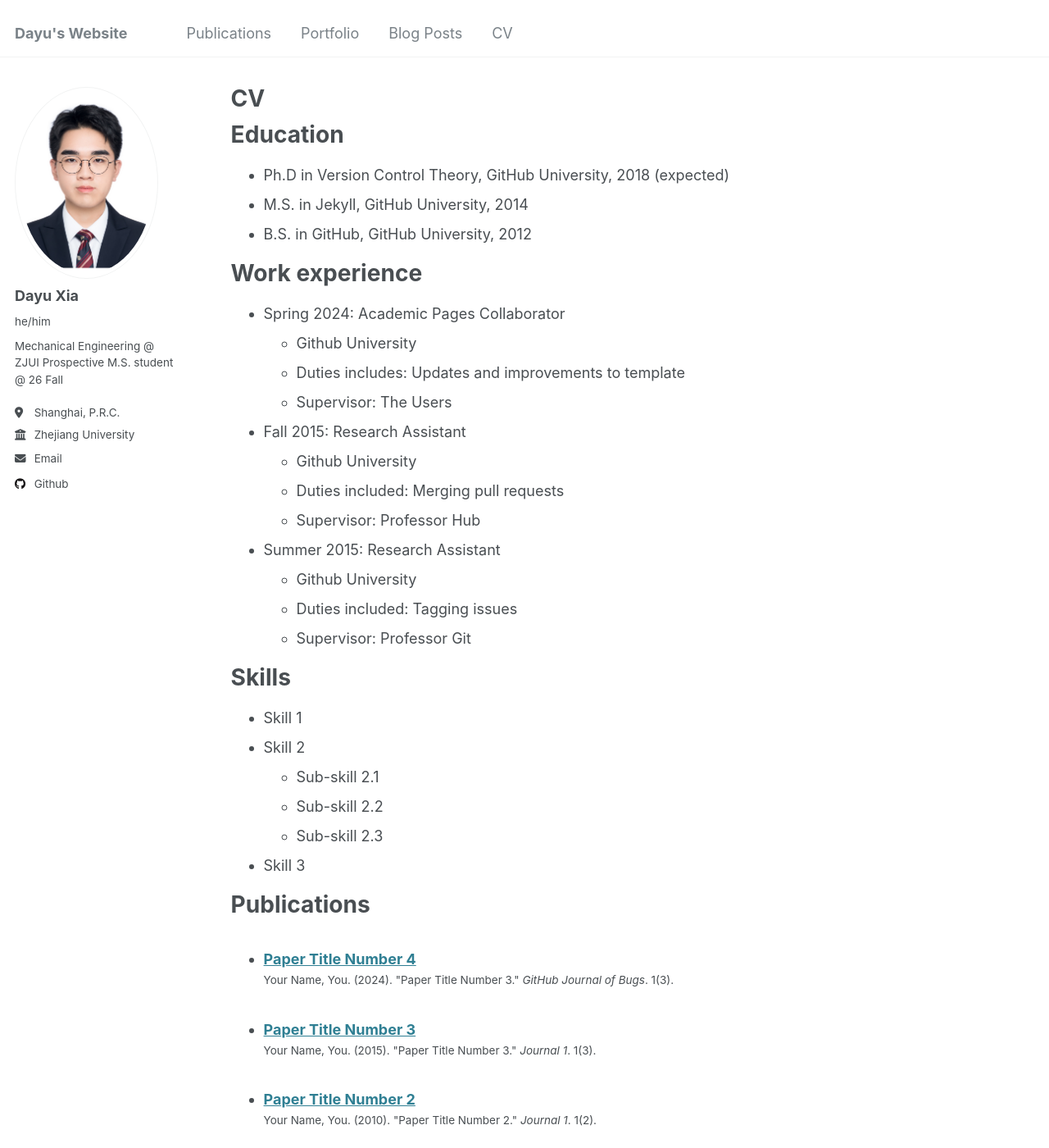
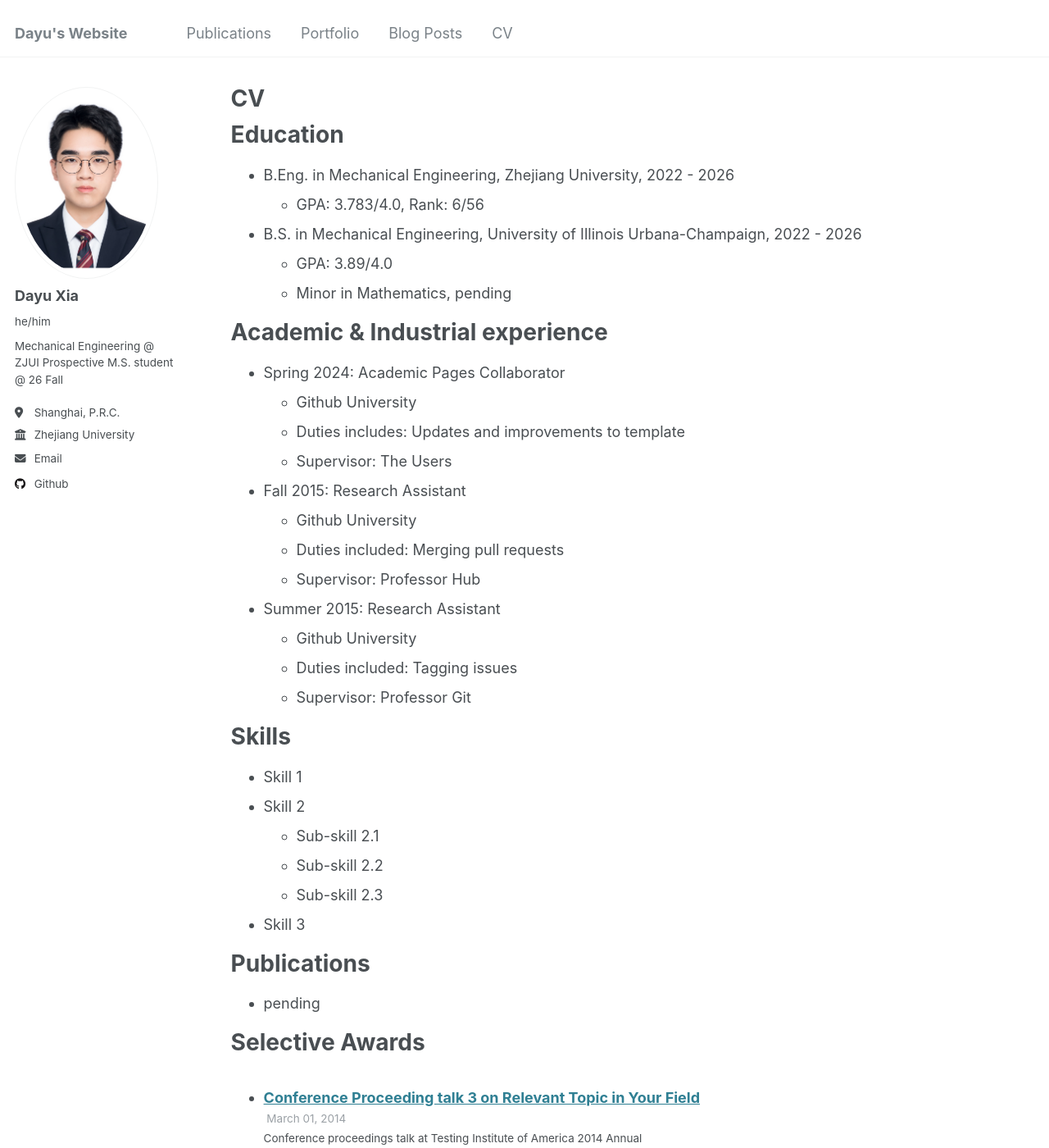
Before and after one commit to dyxia1241/dyxia1241.github.io, a Jekyll site: the page built from _pages/cv.md, in a window 1280 px wide and 1400 px high. Shown: the whole window at 82% size. Built offline with Jekyll 4.4.1, drawn with Linux system fonts in a browser that asks for light colours; some of the changed text lies outside the part shown.

Commit message:
Update cv.md

```diff
--- a/_pages/cv.md
+++ b/_pages/cv.md
@@ -11,11 +11,13 @@ redirect_from:
 
 Education
 ======
-* Ph.D in Version Control Theory, GitHub University, 2018 (expected)
-* M.S. in Jekyll, GitHub University, 2014
-* B.S. in GitHub, GitHub University, 2012
+* B.Eng. in Mechanical Engineering, Zhejiang University, 2022 - 2026
+  * GPA: 3.783/4.0, Rank: 6/56
+* B.S. in Mechanical Engineering, University of Illinois Urbana-Champaign, 2022 - 2026
+  * GPA: 3.89/4.0
+  * Minor in Mathematics, pending
 
-Work experience
+Academic & Industrial experience
 ======
 * Spring 2024: Academic Pages Collaborator
   * Github University
@@ -43,22 +45,14 @@ Skills
 
 Publications
 ======
-  <ul>{% for post in site.publications reversed %}
-    {% include archive-single-cv.html %}
-  {% endfor %}</ul>
+* pending
 
-Talks
+Selective Awards
 ======
   <ul>{% for post in site.talks reversed %}
     {% include archive-single-talk-cv.html  %}
   {% endfor %}</ul>
 
-Teaching
-======
-  <ul>{% for post in site.teaching reversed %}
-    {% include archive-single-cv.html %}
-  {% endfor %}</ul>
-
-Service and leadership
+Projects
 ======
 * Currently signed in to 43 different slack teams
```
